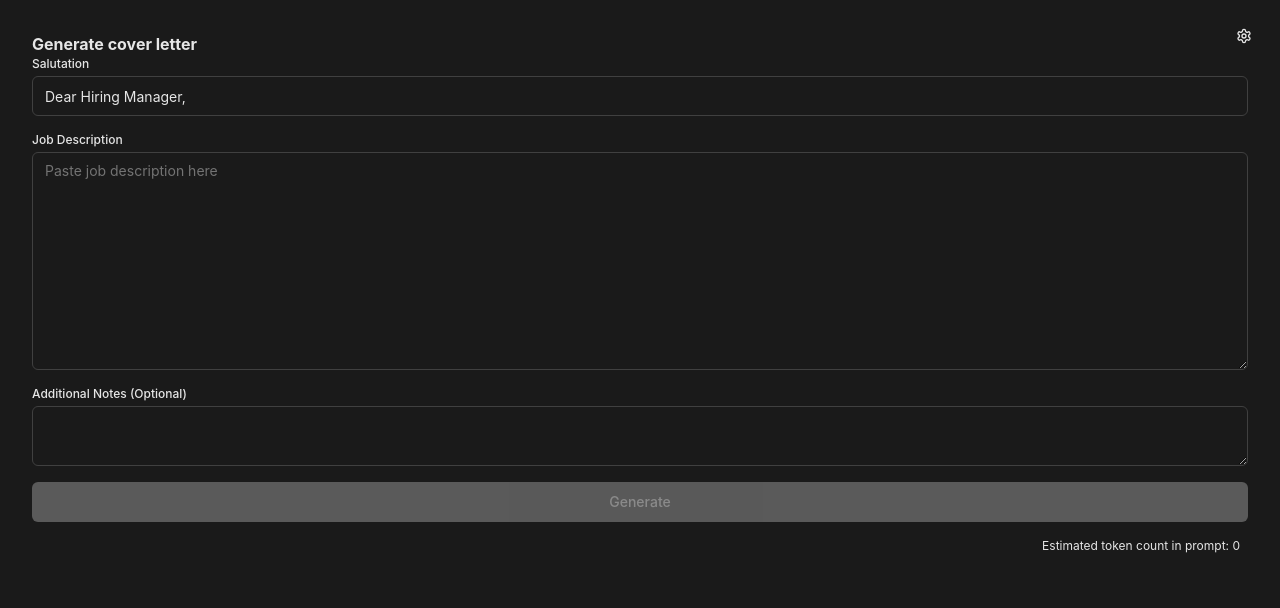
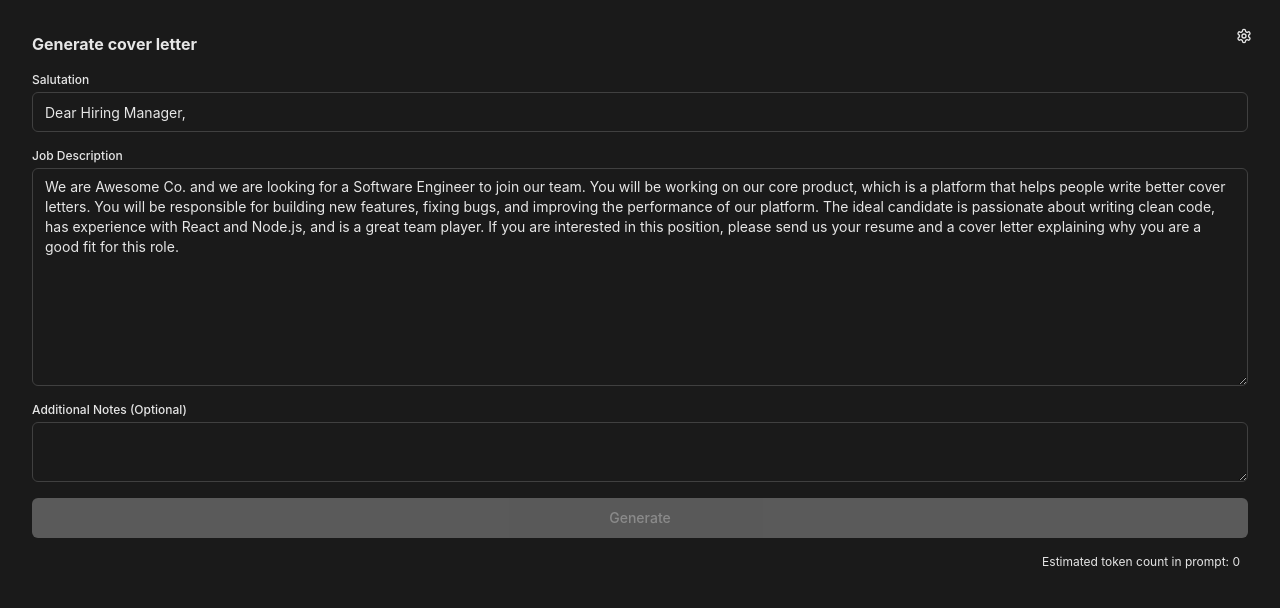
Before and after one commit to josef5/cover-letter-generator-3, a React (Vite) app: page / in a window 1280 px wide. Shown: the top 608 px of the page. Built offline with nearby package versions, Linux system fonts and the light colour scheme.

Commit message:
refactor: update MainForm component
- Rename settings form component
- Add TokenCount component
- Update default values for jobDescription and additionalNotes fields
- Update form control references
- Remove unused code

```diff
--- a/src/components/main-form.tsx
+++ b/src/components/main-form.tsx
@@ -40,8 +40,9 @@ function MainForm({ onNavigate }: { onNavigate: () => void }) {
     mode: "onChange",
     defaultValues: {
       salutation: "Dear Hiring Manager,",
-      jobDescription: "",
-      // jobDescription: "We are Awesome Co. and we are looking for a Software Engineer to join our team. You will be working on our core product, which is a platform that helps people write better cover letters. You will be responsible for building new features, fixing bugs, and improving the performance of our platform. The ideal candidate is passionate about writing clean code, has experience with React and Node.js, and is a great team player. If you are interested in this position, please send us your resume and a cover letter explaining why you are a good fit for this role.",
+      // jobDescription: "",
+      jobDescription:
+        "We are Awesome Co. and we are looking for a Software Engineer to join our team. You will be working on our core product, which is a platform that helps people write better cover letters. You will be responsible for building new features, fixing bugs, and improving the performance of our platform. The ideal candidate is passionate about writing clean code, has experience with React and Node.js, and is a great team player. If you are interested in this position, please send us your resume and a cover letter explaining why you are a good fit for this role.",
       additionalNotes: "",
       settings: {
         apiKey: "",
@@ -64,7 +65,8 @@ function MainForm({ onNavigate }: { onNavigate: () => void }) {
   });
 
   const {
-    handleSubmit,
+    control,
+    // handleSubmit,
     formState: { isValid, errors },
     watch,
   } = form;
@@ -127,7 +129,7 @@ function MainForm({ onNavigate }: { onNavigate: () => void }) {
     getStoredSettings();
   }, []); */
 
-  useEffect(() => {
+  /* useEffect(() => {
     const subscription = watch((formValues) => {
       const systemPromptChars = 500; // approx
       const {
@@ -146,7 +148,7 @@ function MainForm({ onNavigate }: { onNavigate: () => void }) {
     });
 
     return () => subscription.unsubscribe();
-  }, [watch]);
+  }, [watch]); */
 
   return (
     <div className="relative flex h-full min-w-full flex-col p-8 text-left">
@@ -161,10 +163,10 @@ function MainForm({ onNavigate }: { onNavigate: () => void }) {
       <h1 className="text-base font-bold">Generate cover letter</h1>
       <FormProvider {...form}>
         <Form {...form}>
-          <form onSubmit={handleSubmit(onSubmit)}>
-            <div className="flex flex-col gap-4">
+          <form onSubmit={form.handleSubmit(onSubmit)}>
+            <div className="mt-4 flex flex-col gap-4">
               <FormField
-                control={form.control}
+                control={control}
                 name="salutation"
                 render={({ field }) => (
                   <FormItem className="flex flex-col gap-1">
@@ -179,7 +181,7 @@ function MainForm({ onNavigate }: { onNavigate: () => void }) {
                 )}
               />
               <FormField
-                control={form.control}
+                control={control}
                 name="jobDescription"
                 render={({ field }) => (
                   <FormItem className="flex flex-col gap-1">
@@ -198,7 +200,7 @@ function MainForm({ onNavigate }: { onNavigate: () => void }) {
                 )}
               />
               <FormField
-                control={form.control}
+                control={control}
                 name="additionalNotes"
                 render={({ field }) => (
                   <FormItem className="flex flex-col gap-1">
```
